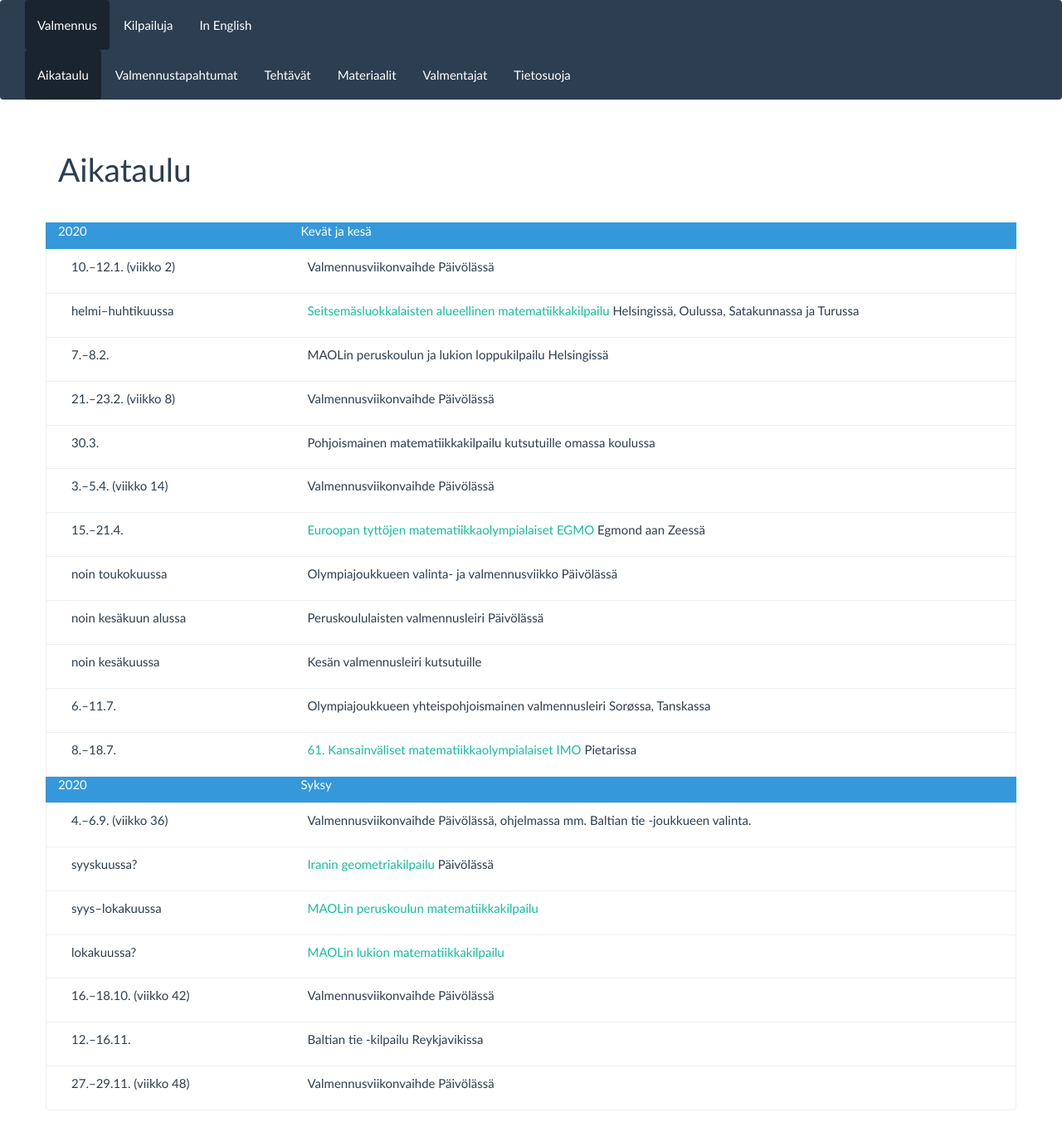
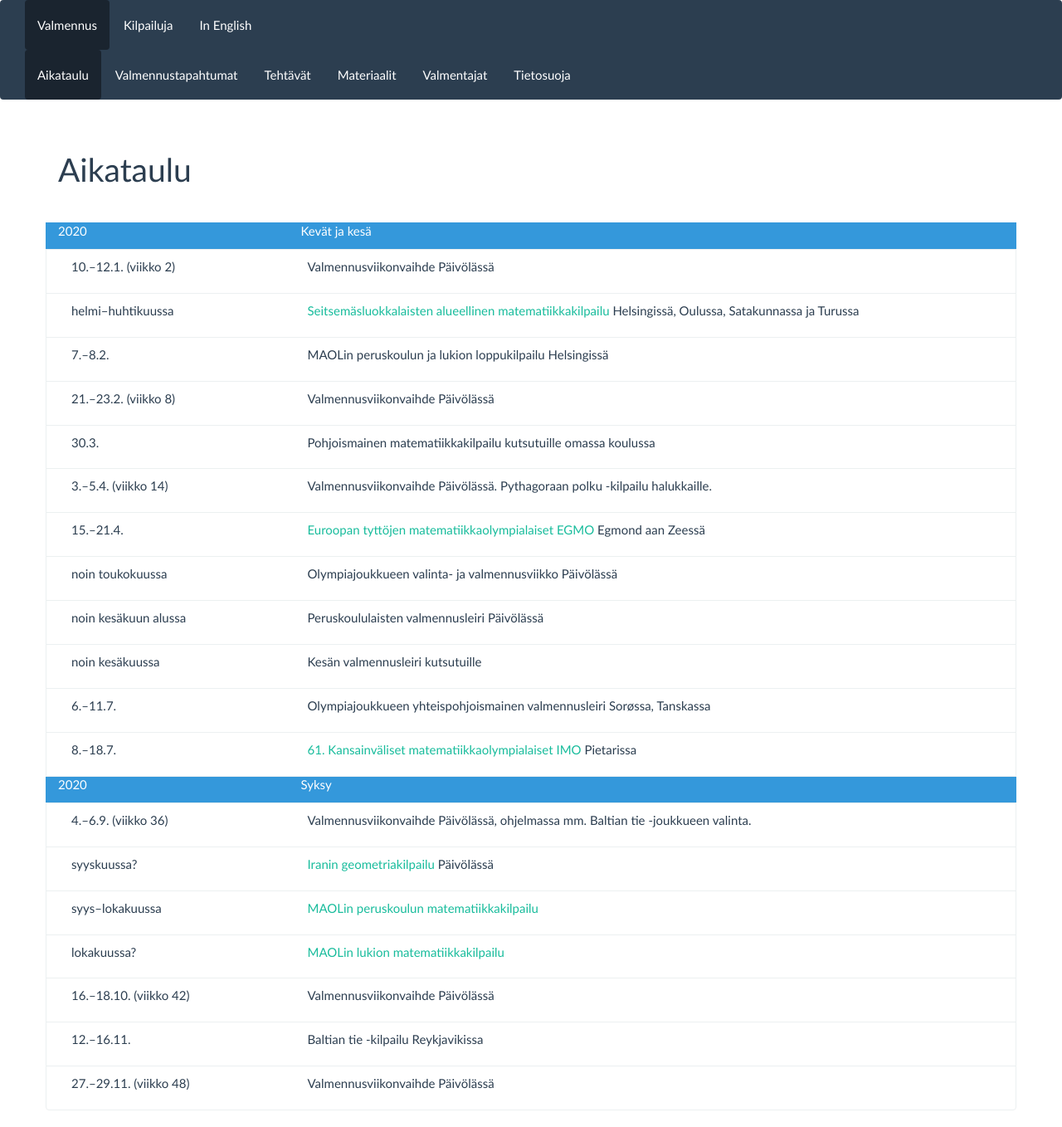
Before and after one commit to matematiikkakilpailut/matematiikkakilpailut.github.io, a Jekyll site: the page built from aikataulu/index.md, in a window 1280 px wide. Shown: the whole page at 83% size. Built offline with Jekyll 4.4.1, drawn with Linux system fonts in a browser that asks for light colours.

Commit message:
Added a note about 'Pythagoraan polku' -kilpailu.

```diff
--- a/aikataulu/index.md
+++ b/aikataulu/index.md
@@ -17,7 +17,7 @@ aikataulu:
   - pvm: "30.3."
     tapahtuma: "Pohjois&shy;mainen matematiikka&shy;kilpailu kutsutuille omassa koulussa"
   - pvm: "3.&ndash;5.4. (viikko 14)"
-    tapahtuma: "Valmennus&shy;viikonvaihde Päivölässä"
+    tapahtuma: "Valmennus&shy;viikonvaihde Päivölässä. Pythagoraan polku -kilpailu halukkaille."
   - pvm: "15.&ndash;21.4."
     tapahtuma: "[Euroopan tyttöjen matematiikka&shy;olympialaiset <abbr>EGMO</abbr>](https://egmo2020.nl) Egmond aan Zeessä"
   - pvm: "noin toukokuussa"
```
